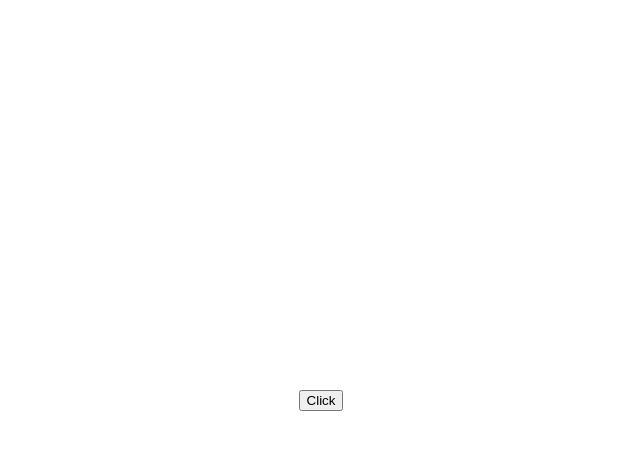
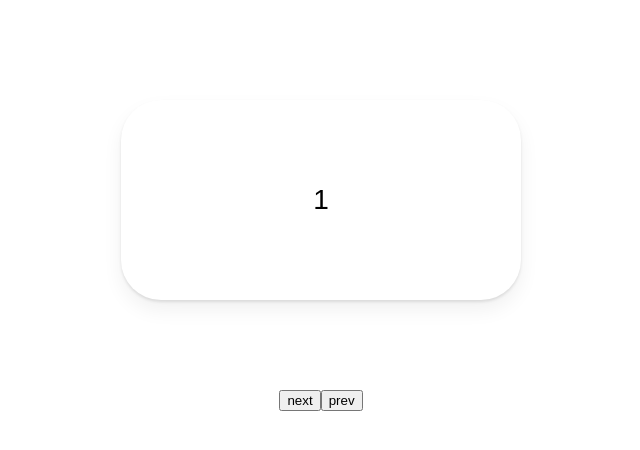
Before and after one commit to plusbeauxjours/practice-animation-web, a React (Create React App) app: page / in a window 1280 px wide. Shown: the top 450 px of the page, without its empty margins (319-959 px from the left). Built offline with nearby package versions, Linux system fonts and the light colour scheme; the HTML template or start-up script is replaced by a standard one.

Commit message:
set: slider

```diff
--- a/src/App.tsx
+++ b/src/App.tsx
@@ -8,7 +8,9 @@
   display: flex;
   justify-content: center;
   align-items: center;
+  lex-direction: column;
 `;
+
 const Box = styled(motion.div)`
   width: 400px;
   height: 200px;
@@ -16,46 +18,62 @@
   border-radius: 40px;
   position: absolute;
   top: 100px;
+  display: flex;
+  justify-content: center;
+  align-items: center;
+  font-size: 28px;
   box-shadow: 0 2px 3px rgba(0, 0, 0, 0.1), 0 10px 20px rgba(0, 0, 0, 0.06);
 `;
 
-const boxVariants = {
-  _initial: {
+const box = {
+  _invisible: {
+    x: 500,
     opacity: 0,
     scale: 0,
   },
   _animate: {
+    x: 0,
     opacity: 1,
     scale: 1,
-    rotateZ: 360,
+    transition: {
+      duration: 1,
+    },
   },
   _exit: {
+    x: -500,
     opacity: 0,
     scale: 0,
-    y: 50,
+    transition: { duration: 1 },
   },
 };
 
 function App() {
-  const [showing, setShowing] = useState(false);
-  const toggleShowing = () => setShowing((prev) => !prev);
+  const [visible, setVisible] = useState(1);
+  const nextPlease = () => setVisible((prev) => (prev === 10 ? 10 : prev + 1));
+  const prevPlease = () => setVisible((prev) => (prev === 1 ? 1 : prev - 1));
   return (
     <Wrapper>
-      <button onClick={toggleShowing}>Click</button>
       {/* AnimatePresence는 한상 visible상태가 되어있어야하고,
       그 안의 children만 condition을 가지고 있어야한다.
       initial => animate => exit
       */}
       <AnimatePresence>
-        {showing && (
-          <Box
-            variants={boxVariants}
-            initial="_initial"
-            animate="_animate"
-            exit="_exit"
-          />
+        {[1, 2, 3, 4, 5, 6, 7, 8, 9, 10].map((i) =>
+          i === visible ? (
+            <Box
+              variants={box}
+              initial="_invisible"
+              animate="_animate"
+              exit="_exit"
+              key={i}
+            >
+              {i}
+            </Box>
+          ) : null
         )}
       </AnimatePresence>
+      <button onClick={nextPlease}>next</button>
+      <button onClick={prevPlease}>prev</button>
     </Wrapper>
   );
 }
```
